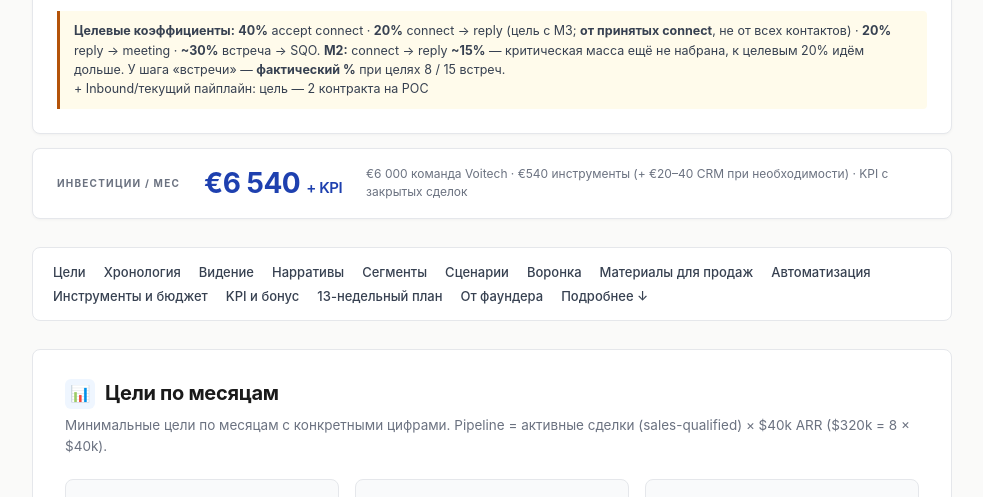
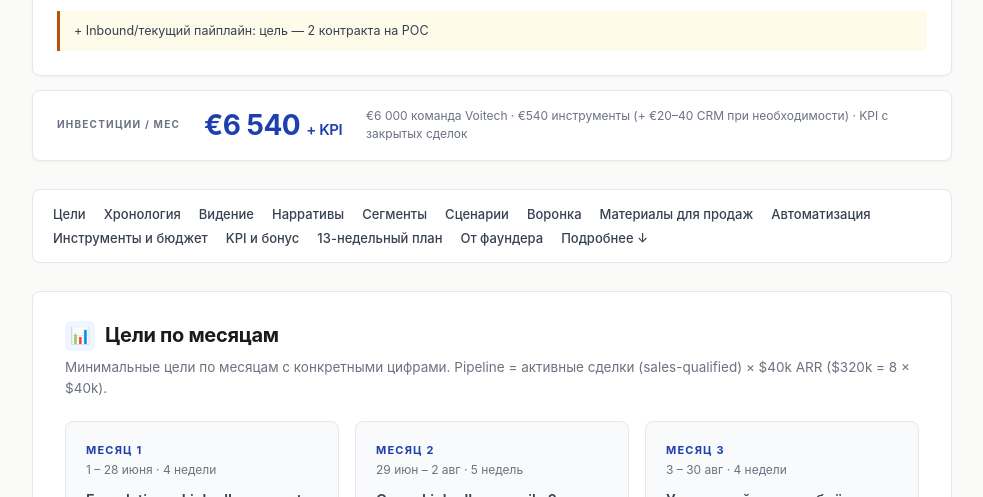
Before and after one commit to pashpav-code/stageai, a website: page StageAI GTM Strategy — founder report.html in a window 1280 px wide. Shown: the part 603-1100 px from the top of the page, without its empty margins (148-1131 px from the left). Drawn offline with Linux system fonts and the light colour scheme.

Commit message:
Remove duplicate funnel coefficients from hero metrics note.
Co-authored-by: Cursor <cursoragent@cursor.com>

```diff
--- a/StageAI GTM Strategy — founder report.html
+++ b/StageAI GTM Strategy — founder report.html
@@ -936,7 +936,6 @@
     </div>
   </div>
   <div class="note" style="margin-top: 14px;">
-    <strong>Целевые коэффициенты:</strong> <strong>40%</strong> accept connect · <strong>20%</strong> connect → reply (цель с М3; <strong>от принятых connect</strong>, не от всех контактов) · <strong>20%</strong> reply → meeting · <strong>~30%</strong> встреча → SQO. <strong>М2:</strong> connect → reply <strong>~15%</strong> — критическая масса ещё не набрана, к целевым 20% идём дольше. У шага «встречи» — <strong>фактический %</strong> при целях 8 / 15 встреч.<br>
     + Inbound/текущий пайплайн: цель — 2 контракта на POC
   </div>
 </div>
```
